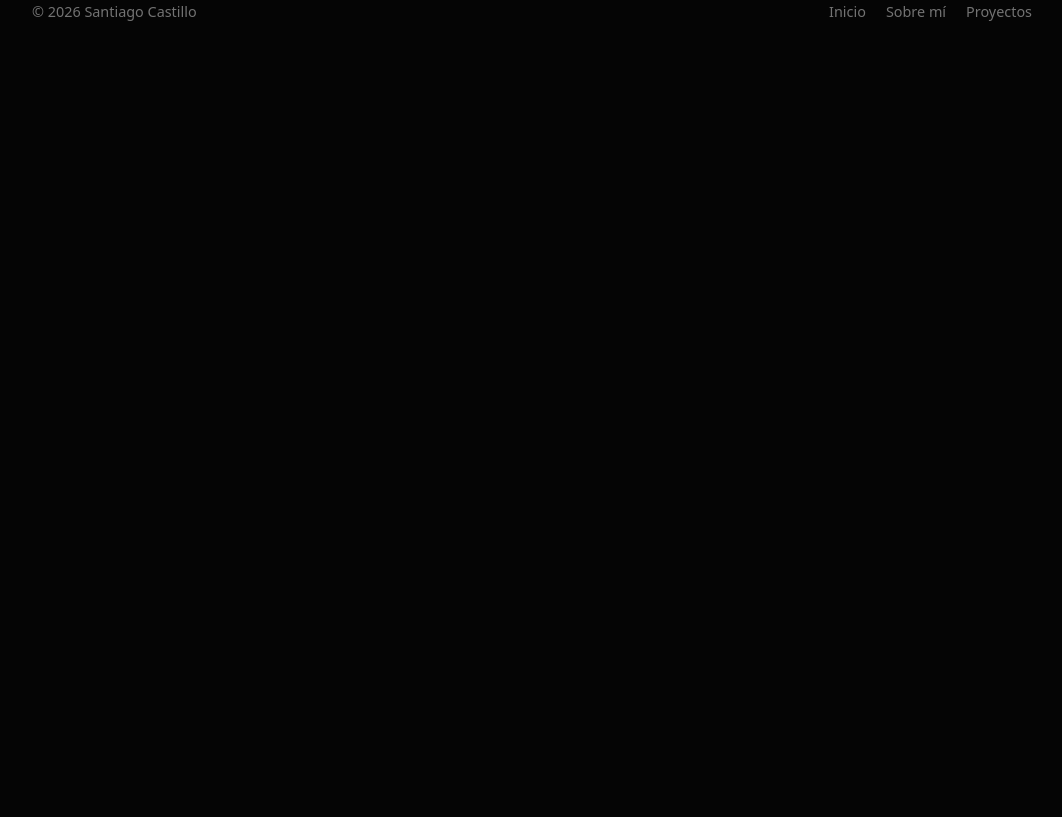
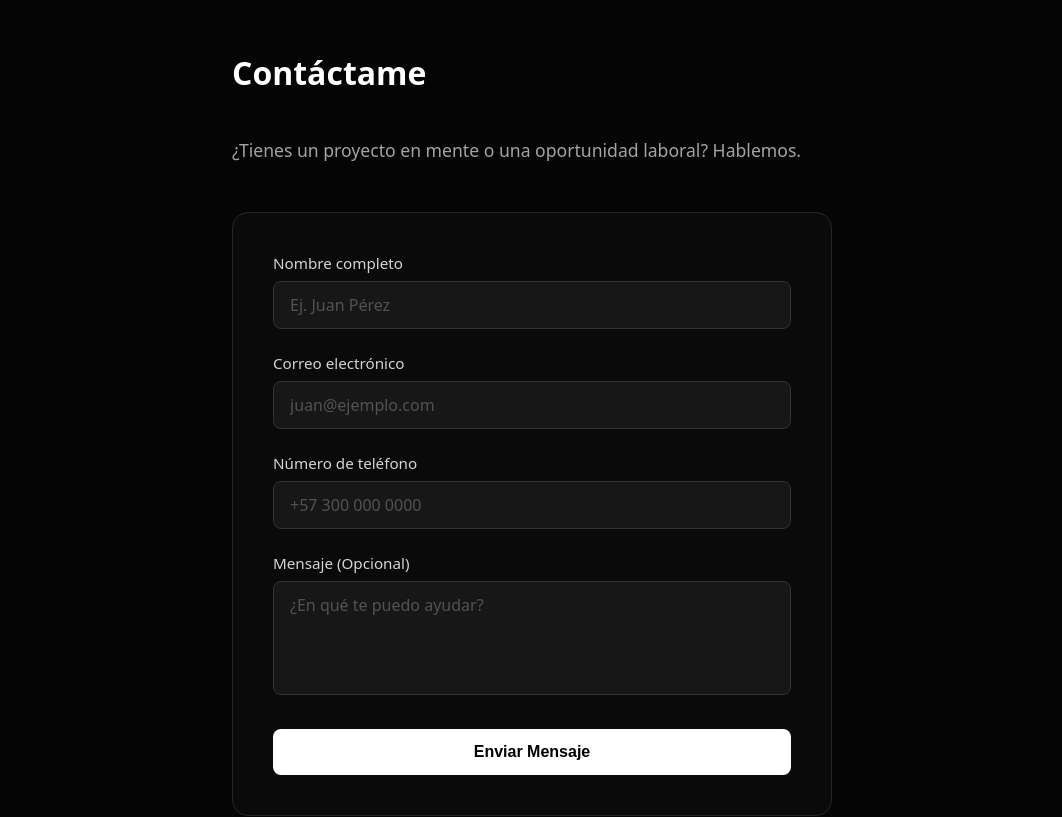
Before and after one commit to santiagocto/mi-portafolio, a React (Vite) app: page / in a window 1280 px wide. Shown: the part 2700-3517 px from the top of the page, without its empty margins (108-1170 px from the left). Before the commit the page ends 2751 px from the top, so only its background shows below. Built offline with nearby package versions, Linux system fonts and the light colour scheme.

Commit message:
feat(contact): integrar formulario de contacto con EmailJS
- Añade sección de contacto con manejo de estados (carga y éxito). - Implementa @emailjs/browser para recepción de correos sin necesidad de backend. - Concluye el desarrollo de la versión 1.0 del portafolio personal.

```diff
--- a/package.json
+++ b/package.json
@@ -10,6 +10,7 @@
     "preview": "vite preview"
   },
   "dependencies": {
+    "@emailjs/browser": "^4.4.1",
     "react": "^19.2.6",
     "react-dom": "^19.2.6",
     "react-icons": "^5.6.0"
--- a/src/App.jsx
+++ b/src/App.jsx
@@ -1,9 +1,10 @@
 import React from 'react';
-import Navbar from './components/Navbar';
+import Navbar from './components/navbar';
 import Hero from './sections/hero';
 import Projects from './sections/projects';
 import About from './sections/about';
 import Footer from './components/Footer';
+import Contact from './sections/contact';
 import './App.css';
 
 function App() {
@@ -14,6 +15,7 @@ function App() {
         <Hero />
         <Projects />
         <About />
+        <Contact />
       </main>
       <Footer />
     </>
--- /dev/null
+++ b/src/sections/contact.css
@@ -0,0 +1,152 @@
+.contact-section {
+  background-color: #050505;
+  color: #ffffff;
+  padding: 80px 20px;
+  display: flex;
+  justify-content: center;
+  font-family: system-ui, -apple-system, sans-serif;
+}
+
+.contact-container {
+  max-width: 600px;
+  width: 100%;
+  display: flex;
+  flex-direction: column;
+  gap: 20px;
+}
+
+.contact-subtitle {
+  color: #a3a3a3;
+  font-size: 1.1rem;
+  margin-bottom: 30px;
+}
+
+.contact-form {
+  background-color: #0a0a0a;
+  border: 1px solid #262626;
+  border-radius: 16px;
+  padding: 40px;
+  display: flex;
+  flex-direction: column;
+  gap: 24px;
+}
+
+.input-group {
+  display: flex;
+  flex-direction: column;
+  gap: 8px;
+}
+
+.input-group label {
+  font-size: 0.95rem;
+  font-weight: 500;
+  color: #d4d4d4;
+}
+
+.input-group input,
+.input-group textarea {
+  background-color: #171717;
+  border: 1px solid #333;
+  color: #ffffff;
+  padding: 12px 16px;
+  border-radius: 8px;
+  font-size: 1rem;
+  font-family: inherit;
+  transition: border-color 0.3s ease, box-shadow 0.3s ease;
+}
+
+.input-group input::placeholder,
+.input-group textarea::placeholder {
+  color: #525252;
+}
+
+
+.input-group input:focus,
+.input-group textarea:focus {
+  outline: none;
+  border-color: #c084fc;
+  box-shadow: 0 0 0 3px rgba(192, 132, 252, 0.2);
+}
+
+
+.btn-submit {
+  background-color: #ffffff;
+  color: #000000;
+  border: none;
+  padding: 14px;
+  border-radius: 8px;
+  font-size: 1rem;
+  font-weight: 600;
+  cursor: pointer;
+  transition: background-color 0.2s ease, transform 0.1s ease;
+  margin-top: 10px;
+}
+
+.btn-submit:hover:not(:disabled) {
+  background-color: #e5e5e5;
+}
+
+.btn-submit:active:not(:disabled) {
+  transform: scale(0.98);
+}
+
+.btn-submit:disabled {
+  background-color: #333;
+  color: #737373;
+  cursor: not-allowed;
+}
+
+
+.status-message {
+  text-align: center;
+  margin-top: 10px;
+  font-weight: 500;
+  padding: 12px;
+  border-radius: 8px;
+}
+
+.status-message.success {
+  color: #10b981;
+  background-color: rgba(16, 185, 129, 0.1);
+  border: 1px solid rgba(16, 185, 129, 0.3);
+}
+
+.status-message.error {
+  color: #ef4444;
+  background-color: rgba(239, 68, 68, 0.1);
+  border: 1px solid rgba(239, 68, 68, 0.3);
+}
+
+/* Estilos para inputs con error */
+.input-error {
+  border-color: #ef4444 !important;
+  background-color: rgba(239, 68, 68, 0.05) !important;
+}
+
+.input-error:focus {
+  border-color: #ef4444 !important;
+  box-shadow: 0 0 0 3px rgba(239, 68, 68, 0.2) !important;
+}
+
+/* Mensaje de error bajo los inputs */
+.error-message {
+  font-size: 0.85rem;
+  color: #ef4444;
+  margin-top: -4px;
+  display: block;
+}
+
+/* Responsive */
+@media (max-width: 768px) {
+  .contact-form {
+    padding: 24px;
+  }
+
+  .section-title {
+    font-size: 1.8rem;
+  }
+
+  .contact-subtitle {
+    font-size: 1rem;
+  }
+}
--- /dev/null
+++ b/src/sections/contact.jsx
@@ -0,0 +1,168 @@
+import React, { useRef, useState, useEffect } from 'react';
+import emailjs from '@emailjs/browser';
+import './contact.css';
+
+const Contact = () => {
+  const form = useRef();
+  const [isSubmitting, setIsSubmitting] = useState(false);
+  const [statusMessage, setStatusMessage] = useState('');
+  const [formErrors, setFormErrors] = useState({});
+
+  // Validar email con regex más robusto
+  const validateEmail = (email) => {
+    // Exige al menos 2 caracteres después del último punto (ej: .co, .com)
+    const emailRegex = /^[^\s@]+@[^\s@]+\.[a-zA-Z]{2,}$/;
+    return emailRegex.test(email);
+  };
+
+  // Validar teléfono (mínimo 7 dígitos)
+  const validatePhone = (phone) => {
+    const phoneRegex = /^\+?[0-9]{7,}$/;
+    return phoneRegex.test(phone.replace(/\s/g, ''));
+  };
+
+  // Validar nombre (no vacío)
+  const validateName = (name) => {
+    return name.trim().length >= 3;
+  };
+
+  const sendEmail = (e) => {
+    e.preventDefault();
+    setFormErrors({});
+    setStatusMessage('');
+
+    // Obtener valores del formulario
+    const name = form.current.user_name.value;
+    const email = form.current.user_email.value;
+    const phone = form.current.user_phone.value;
+
+    // Validaciones
+    const errors = {};
+
+    if (!validateName(name)) {
+      errors.user_name = 'El nombre debe tener al menos 3 caracteres';
+    }
+
+    if (!validateEmail(email)) {
+      errors.user_email = 'Por favor ingresa un email válido (ej: usuario@dominio.com)';
+    }
+
+    if (!validatePhone(phone)) {
+      errors.user_phone = 'El teléfono debe tener al menos 7 dígitos';
+    }
+
+    // Si hay errores, mostrarlos
+    if (Object.keys(errors).length > 0) {
+      setFormErrors(errors);
+      setStatusMessage('Por favor corrige los errores en el formulario');
+      return;
+    }
+
+    setIsSubmitting(true);
+
+    const SERVICE_ID = 'service_jl3bvx3';
+    const TEMPLATE_ID = 'template_ce76l8f';
+    const PUBLIC_KEY = 'e6LQYXu4dXXBWMvSc';
+
+    emailjs.sendForm(SERVICE_ID, TEMPLATE_ID, form.current, PUBLIC_KEY)
+      .then((result) => {
+          console.log(result.text);
+          setStatusMessage('¡Mensaje enviado con éxito! Te contactaré pronto.');
+          form.current.reset();
+          setIsSubmitting(false);
+      }, (error) => {
+          console.log(error.text);
+          setStatusMessage('Hubo un error al enviar el mensaje. Inténtalo de nuevo.');
+          setIsSubmitting(false);
+      });
+  };
+
+  // Limpiar mensaje de éxito después de 5 segundos
+  useEffect(() => {
+    if (statusMessage && Object.keys(formErrors).length === 0) {
+      const timer = setTimeout(() => {
+        setStatusMessage('');
+      }, 5000);
+      return () => clearTimeout(timer);
+    }
+  }, [statusMessage, formErrors]);
+
+  return (
+    <section id="contacto" className="contact-section">
+      <div className="contact-container">
+        <h2 className="section-title">Contáctame</h2>
+        <p className="contact-subtitle">¿Tienes un proyecto en mente o una oportunidad laboral? Hablemos.</p>
+
+        <form ref={form} onSubmit={sendEmail} className="contact-form">
+          {/* El atributo "name" debe coincidir EXACTAMENTE con las variables de tu plantilla de EmailJS */}
+
+          <div className="input-group">
+            <label htmlFor="user_name">Nombre completo</label>
+            <input
+              type="text"
+              id="user_name"
+              name="user_name"
+              placeholder="Ej. Juan Pérez"
+              required
+              className={formErrors.user_name ? 'input-error' : ''}
+              onInput={(e) => {
+                e.target.value = e.target.value.replace(/[^a-zA-ZáéíóúÁÉÍÓÚñÑ\s]/g, '');
+              }}
+            />
+            {formErrors.user_name && <span className="error-message">{formErrors.user_name}</span>}
+          </div>
+
+          <div className="input-group">
+            <label htmlFor="user_email">Correo electrónico</label>
+            <input
+              type="email"
+              id="user_email"
+              name="user_email"
+              placeholder="juan@ejemplo.com"
+              required
+              className={formErrors.user_email ? 'input-error' : ''}
+            />
+            {formErrors.user_email && <span className="error-message">{formErrors.user_email}</span>}
+          </div>
+
+          <div className="input-group">
+            <label htmlFor="user_phone">Número de teléfono</label>
+            <input
+              type="tel"
+              id="user_phone"
+              name="user_phone"
+              placeholder="+57 300 000 0000"
+              required
+              className={formErrors.user_phone ? 'input-error' : ''}
+              onInput={(e) => {
+                e.target.value = e.target.value.replace(/[^0-9+]/g, '');
+              }}
+            />
+            {formErrors.user_phone && <span className="error-message">{formErrors.user_phone}</span>}
+          </div>
+
+
+          <div className="input-group">
+            <label htmlFor="message">Mensaje (Opcional)</label>
+            <textarea
+              id="message"
+              name="message"
+              rows="4"
+              placeholder="¿En qué te puedo ayudar?"
+              style={{ resize: 'none' }}
+            ></textarea>
+          </div>
+
+          <button type="submit" className="btn-submit" disabled={isSubmitting}>
+            {isSubmitting ? 'Enviando...' : 'Enviar Mensaje'}
+          </button>
+
+
+          {statusMessage && <p className={`status-message ${Object.keys(formErrors).length > 0 ? 'error' : 'success'}`}>{statusMessage}</p>}
+        </form>
+      </div>
+    </section>
+  );
+};
+
+export default Contact;
```
Also changed, not shown: 1 other file (tests, documents, lock files or other folders).
